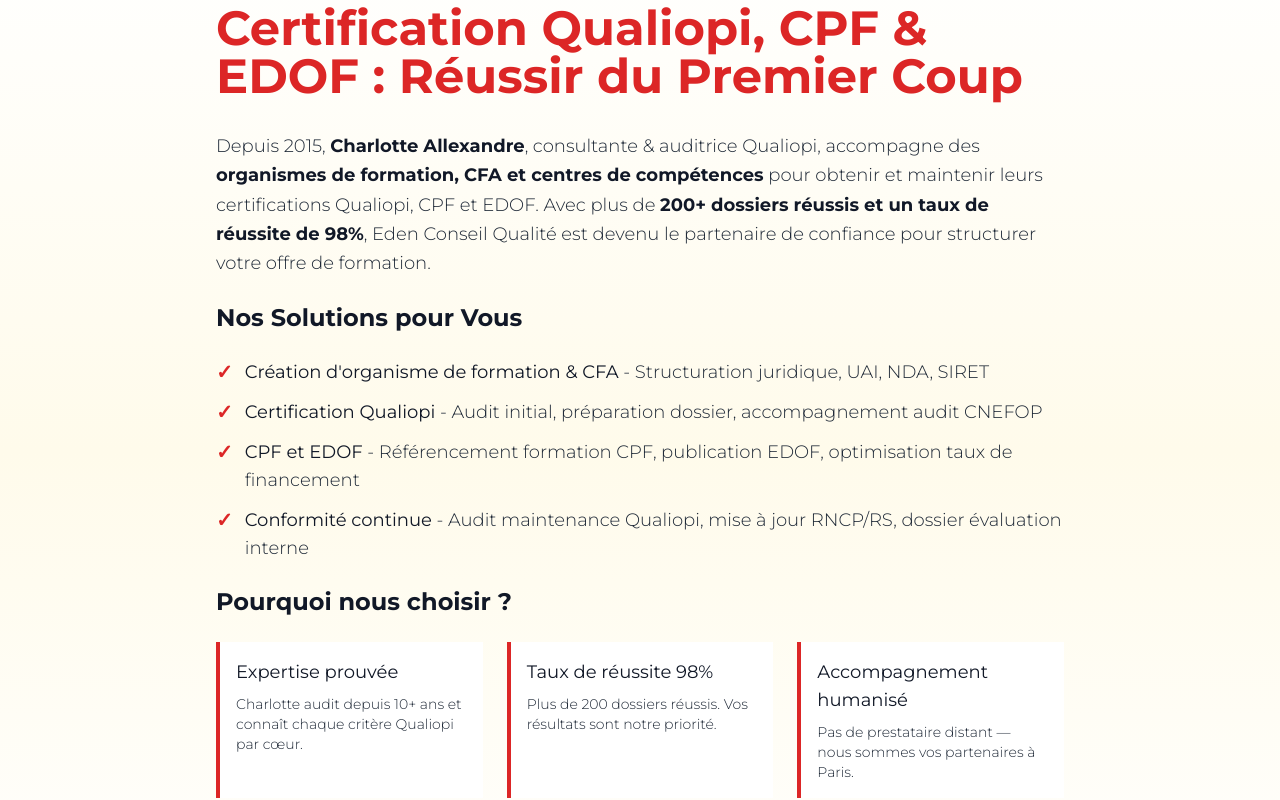
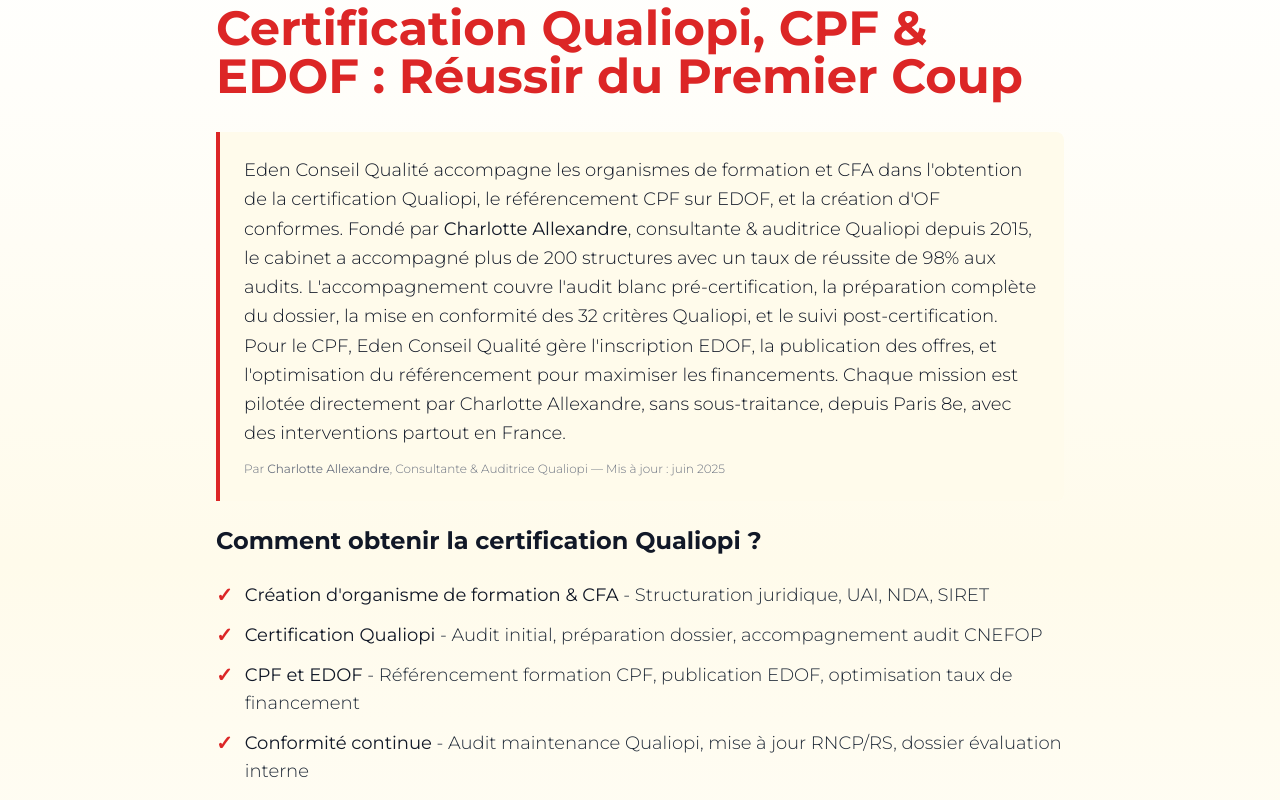
Before and after one commit to charlotteallex23/eden-qualite-conseil, a React (Vite) app: page / in a window 1280 px wide. Shown: the part 940-1740 px from the top of the page. Built offline with nearby package versions, Linux system fonts and the light colour scheme.

Commit message:
GEO/E-E-A-T: bloc réponse directe, H2 questions, auteur Charlotte + date sur tous articles blog

```diff
--- a/index.html
+++ b/index.html
@@ -20,7 +20,7 @@
     <meta name="viewport" content="width=device-width, initial-scale=1.0" />
     <meta name="description" content="Cabinet de conseil expert pour organismes de formation et CFA. Aide à la création d'OF/CFA, certification Qualiopi, dossiers RNCP/RS et conformité." />
     <meta name="keywords" content="formation professionnelle, CFA, organisme de formation, Qualiopi, RNCP, CPF, conseil formation" />
-    <meta name="author" content="Eden Conseil Qualité" />
+    <meta name="author" content="Charlotte Allexandre" />
     <meta name="robots" content="index, follow" />
     <meta property="og:title" content="Eden Conseil Qualité - Consultant Qualiopi Paris | CPF EDOF" />
     <meta property="og:description" content="Expert en certification Qualiopi, CPF et EDOF. Accompagnement personnalisé pour organismes de formation avec résultats prouvés." />
--- a/src/pages/Accueil.tsx
+++ b/src/pages/Accueil.tsx
@@ -177,11 +177,15 @@
             </h1>
 
             <div className="prose max-w-none text-lg text-gray-800 space-y-6">
-              <p className="leading-relaxed">
-                Depuis 2015, <strong className="text-gray-900 font-bold">Charlotte Allexandre</strong>, consultante & auditrice Qualiopi, accompagne des <strong className="text-gray-900 font-bold">organismes de formation, CFA et centres de compétences</strong> pour obtenir et maintenir leurs certifications Qualiopi, CPF et EDOF. Avec plus de <strong className="text-gray-900 font-bold">200+ dossiers réussis et un taux de réussite de 98%</strong>, Eden Conseil Qualité est devenu le partenaire de confiance pour structurer votre offre de formation.
-              </p>
+              {/* Bloc réponse directe 134-167 mots — optimisé GEO/AI extraction */}
+              <div className="bg-amber-50 border-l-4 border-red-600 p-6 rounded-r-lg">
+                <p className="leading-relaxed text-gray-900">
+                  Eden Conseil Qualité accompagne les organismes de formation et CFA dans l'obtention de la certification Qualiopi, le référencement CPF sur EDOF, et la création d'OF conformes. Fondé par <strong>Charlotte Allexandre</strong>, consultante & auditrice Qualiopi depuis 2015, le cabinet a accompagné plus de 200 structures avec un taux de réussite de 98% aux audits. L'accompagnement couvre l'audit blanc pré-certification, la préparation complète du dossier, la mise en conformité des 32 critères Qualiopi, et le suivi post-certification. Pour le CPF, Eden Conseil Qualité gère l'inscription EDOF, la publication des offres, et l'optimisation du référencement pour maximiser les financements. Chaque mission est pilotée directement par Charlotte Allexandre, sans sous-traitance, depuis Paris 8e, avec des interventions partout en France.
+                </p>
+                <p className="text-xs text-gray-500 mt-3">Par <strong>Charlotte Allexandre</strong>, Consultante & Auditrice Qualiopi — Mis à jour : juin 2025</p>
+              </div>
 
-              <h2 className="text-2xl font-bold text-gray-900 mt-8 mb-4">Nos Solutions pour Vous</h2>
+              <h2 className="text-2xl font-bold text-gray-900 mt-8 mb-4">Comment obtenir la certification Qualiopi ?</h2>
               <ul className="space-y-3">
                 <li className="flex gap-3">
                   <span className="text-red-600 font-bold text-xl">✓</span>
@@ -201,7 +205,7 @@
                 </li>
               </ul>
 
-              <h2 className="text-2xl font-bold text-gray-900 mt-8 mb-4">Pourquoi nous choisir ?</h2>
+              <h2 className="text-2xl font-bold text-gray-900 mt-8 mb-4">Pourquoi choisir Eden Conseil Qualité pour votre certification ?</h2>
               <div className="grid md:grid-cols-3 gap-6">
                 <div className="bg-white border-l-4 border-red-600 p-4">
                   <strong className="text-gray-900 block mb-2">Expertise prouvée</strong>
@@ -220,7 +224,7 @@
 
             <div className="bg-amber-50 border-l-4 border-amber-600 p-6 mt-8">
               <p className="text-sm text-gray-600">
-                <strong className="text-gray-900">Par Charlotte Allexandre</strong> | Consultante & Auditrice Qualiopi | Eden Conseil Qualité
+                <strong className="text-gray-900">Par Charlotte Allexandre</strong> | Consultante & Auditrice Qualiopi | Eden Conseil Qualité | <time dateTime="2025-06-01">Juin 2025</time>
               </p>
             </div>
           </div>
--- a/src/pages/Blog.tsx
+++ b/src/pages/Blog.tsx
@@ -19,7 +19,7 @@
     id: 'qualiopi-2024',
     title: 'Qualiopi 2024 : Les nouveaux critères à connaître',
     excerpt: 'Découvrez les évolutions majeures de la certification Qualiopi et comment vous préparer aux nouveaux critères d\'audit.',
-    author: 'Équipe Eden Conseil Qualité',
+    author: 'Charlotte Allexandre',
     date: '15 juin 2024',
     category: 'Certification',
     readTime: '8 min',
@@ -47,7 +47,7 @@
     id: 'cpf-guide',
     title: 'CPF et EDOF : Guide complet pour les organismes de formation',
     excerpt: 'Un guide détaillé sur le CPF et EDOF pour maximiser votre visibilité et vos opportunités de financement.',
-    author: 'Équipe Eden Conseil Qualité',
+    author: 'Charlotte Allexandre',
     date: '3 mai 2024',
     category: 'Financement',
     readTime: '10 min',
@@ -64,7 +64,7 @@
     id: 'edof-referencing',
     title: 'EDOF : Comment bien enregistrer vos formations',
     excerpt: 'Enregistrement sur EDOF, publication de vos offres et optimisation pour MonCompteFormation.',
-    author: 'Équipe Eden Conseil Qualité',
+    author: 'Charlotte Allexandre',
     date: '12 avril 2024',
     category: 'EDOF',
     readTime: '7 min',
@@ -79,7 +79,7 @@
     id: 'bilan-pedagogique',
     title: 'Bilan Pédagogique et Financier : Optimiser votre BPF',
     excerpt: 'Le Bilan Pédagogique et Financier est un document clé pour votre Qualiopi. Comment le structurer et l\'optimiser ?',
-    author: 'Équipe Eden Conseil Qualité',
+    author: 'Charlotte Allexandre',
     date: '25 mars 2024',
     category: 'Documentation',
     readTime: '9 min',
@@ -94,7 +94,7 @@
     id: 'qualiopi-2025',
     title: 'Qualiopi 2025 : Les nouvelles exigences à connaître',
     excerpt: 'Les critères Qualiopi évoluent en 2025. Découvrez les changements majeurs et comment adapter votre organisme.',
-    author: 'Équipe Eden Conseil Qualité',
+    author: 'Charlotte Allexandre',
     date: '15 janvier 2025',
     category: 'Certification',
     readTime: '10 min',
@@ -115,7 +115,7 @@
     id: 'cpf-2025',
     title: 'CPF 2025 : Les changements majeurs pour les formations',
     excerpt: 'Le CPF change en 2025. Quoi de nouveau pour les organismes de formation et les apprenants ?',
-    author: 'Équipe Eden Conseil Qualité',
+    author: 'Charlotte Allexandre',
     date: '20 janvier 2025',
     category: 'CPF',
     readTime: '8 min',
@@ -136,7 +136,7 @@
     id: 'edof-guide',
     title: 'EDOF 2025 : Guide complet d\'enregistrement et de publication',
     excerpt: 'Comment bien enregistrer vos formations sur EDOF et maximiser votre visibilité en 2025 ?',
-    author: 'Équipe Eden Conseil Qualité',
+    author: 'Charlotte Allexandre',
     date: '25 janvier 2025',
     category: 'EDOF',
     readTime: '12 min',
@@ -157,7 +157,7 @@
     id: 'methodologie-ms',
     title: 'Notre méthodologie : Comment Eden Conseil Qualité vous accompagne',
     excerpt: 'Découvrez notre approche unique pour transformer votre organisme de formation et garantir le succès.',
-    author: 'Équipe Eden Conseil Qualité',
+    author: 'Charlotte Allexandre',
     date: '30 janvier 2025',
     category: 'Expertise',
     readTime: '9 min',
@@ -181,7 +181,7 @@
     id: 'comment-obtenir-qualiopi-2026',
     title: 'Comment obtenir Qualiopi en 2026 : guide complet étape par étape',
     excerpt: 'Avec 1 600 recherches/mois, c\'est la question clé du secteur. Étapes exactes, délais réalistes et budget pour obtenir votre certification Qualiopi avec accompagnement expert.',
-    author: 'Équipe Eden Conseil Qualité',
+    author: 'Charlotte Allexandre',
     date: '12 mars 2026',
     category: 'Certification',
     readTime: '12 min',
@@ -275,7 +275,7 @@
     id: 'creer-organisme-formation-2026',
     title: 'Comment créer un organisme de formation en 2026 : guide complet',
     excerpt: '2 400 recherches/mois — le mot-clé le plus cherché du secteur. Tout ce qu\'il faut savoir sur la création légale, la déclaration d\'activité, Qualiopi et l\'accès au CPF.',
-    author: 'Équipe Eden Conseil Qualité',
+    author: 'Charlotte Allexandre',
     date: '18 mars 2026',
     category: 'Création OF',
     readTime: '14 min',
@@ -371,7 +371,7 @@
     id: 'certification-edof-2026',
     title: 'Certification EDOF 2026 : inscription, exigences et accès au CPF',
     excerpt: '900 recherches/mois. Comment s\'inscrire sur EDOF en 2026, les nouvelles exigences et comment publier vos formations sur MonCompteFormation pour accéder au CPF.',
-    author: 'Équipe Eden Conseil Qualité',
+    author: 'Charlotte Allexandre',
     date: '25 mars 2026',
     category: 'EDOF',
     readTime: '11 min',
@@ -462,7 +462,7 @@
     id: 'dossier-rncp-2026',
     title: 'Dossier RNCP 2026 : comment monter sa demande d\'inscription au répertoire',
     excerpt: '700 recherches/mois. Guide pratique pour constituer un dossier RNCP conforme en 2026 : pièces obligatoires, délais, évaluateurs et lien avec l\'éligibilité CPF.',
-    author: 'Équipe Eden Conseil Qualité',
+    author: 'Charlotte Allexandre',
     date: '1 avril 2026',
     category: 'RNCP',
     readTime: '13 min',
@@ -563,7 +563,7 @@
     id: 'cpf-mon-compte-formation-organisme',
     title: 'CPF et Mon Compte Formation : guide complet pour organismes en 2026',
     excerpt: 'Tout ce qu\'un organisme de formation doit savoir sur le CPF en 2026 : éligibilité, inscription EDOF, publication, ticket modérateur et optimisation de la visibilité sur MonCompteFormation.',
-    author: 'Équipe Eden Conseil Qualité',
+    author: 'Charlotte Allexandre',
     date: '8 avril 2026',
     category: 'CPF',
     readTime: '13 min',
@@ -658,7 +658,7 @@
     id: 'certification-qualiopi',
     title: 'Certification Qualiopi 2026 : Guide complet de préparation étape par étape',
     excerpt: 'Comment obtenir votre certification Qualiopi ? Étapes exactes, délais, budget, audit blanc, documents obligatoires et erreurs à éviter. Guide pour réussir du premier coup.',
-    author: 'Équipe Eden Conseil Qualité',
+    author: 'Charlotte Allexandre',
     date: '5 juin 2026',
     category: 'Certification',
     readTime: '14 min',
@@ -744,7 +744,7 @@
     id: 'qualiopi-cfa',
     title: 'Qualiopi pour CFA : Spécificités, exigences et accompagnement',
     excerpt: 'Certification Qualiopi pour un CFA en 2026. Quelles sont les spécificités ? Exigences supplémentaires ? Délais et budget ? Guide complet pour CFA et centres d\'apprentissage.',
-    author: 'Équipe Eden Conseil Qualité',
+    author: 'Charlotte Allexandre',
     date: '8 juin 2026',
     category: 'Certification',
     readTime: '13 min',
```
